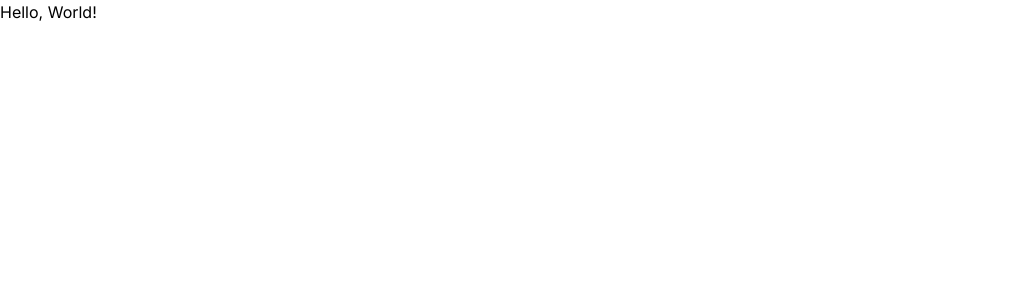
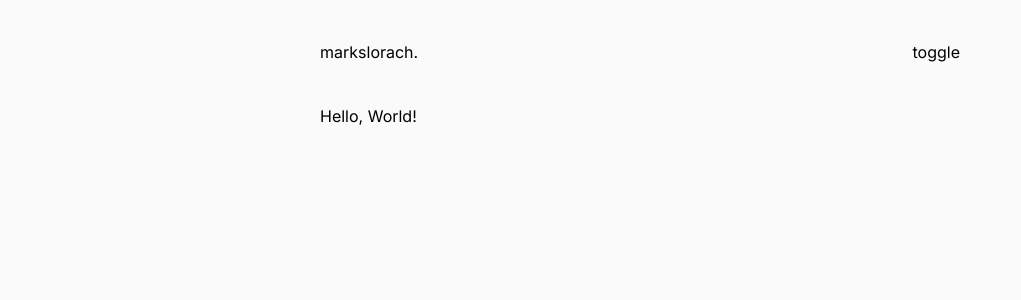
Before and after one commit to markslorach/markslorach.com, a Next.js app: page / in a window 1280 px wide. Shown: the top 300 px of the page, without its empty margins (0-1021 px from the left). Built offline with nearby package versions, Linux system fonts and the light colour scheme.

Commit message:
setup, project data and project interface

```diff
--- /dev/null
+++ b/app/components/shared/NavBar.tsx
@@ -0,0 +1,10 @@
+const NavBar = () => {
+  return (
+    <nav className="flex justify-between py-10">
+      <h1>markslorach.</h1>
+      <span>toggle</span>
+    </nav>
+  );
+};
+
+export default NavBar;
--- a/app/globals.css
+++ b/app/globals.css
@@ -1,3 +1,7 @@
 @tailwind base;
 @tailwind components;
 @tailwind utilities;
+
+body {
+    @apply bg-neutral-50
+}
--- a/app/layout.tsx
+++ b/app/layout.tsx
@@ -1,6 +1,7 @@
 import type { Metadata } from "next";
 import { Inter } from "next/font/google";
 import "./globals.css";
+import NavBar from "./components/shared/NavBar";
 
 const inter = Inter({ subsets: ["latin"] });
 
@@ -16,7 +17,12 @@ export default function RootLayout({
 }>) {
   return (
     <html lang="en">
-      <body className={inter.className}>{children}</body>
+      <body className={inter.className}>
+        <main className="mx-auto max-w-2xl px-4">
+          <NavBar />
+          {children}
+        </main>
+      </body>
     </html>
   );
 }
--- a/package.json
+++ b/package.json
@@ -25,6 +25,8 @@
     "eslint": "^8",
     "eslint-config-next": "14.2.5",
     "postcss": "^8",
+    "prettier": "^3.3.3",
+    "prettier-plugin-tailwindcss": "^0.6.6",
     "tailwindcss": "^3.4.1",
     "typescript": "^5"
   }
```
Also changed, not shown: data/projects.ts (added, +23 -0 lines), types/types.ts (added, +7 -0 lines), 2 other files (tests, documents, lock files or other folders).
